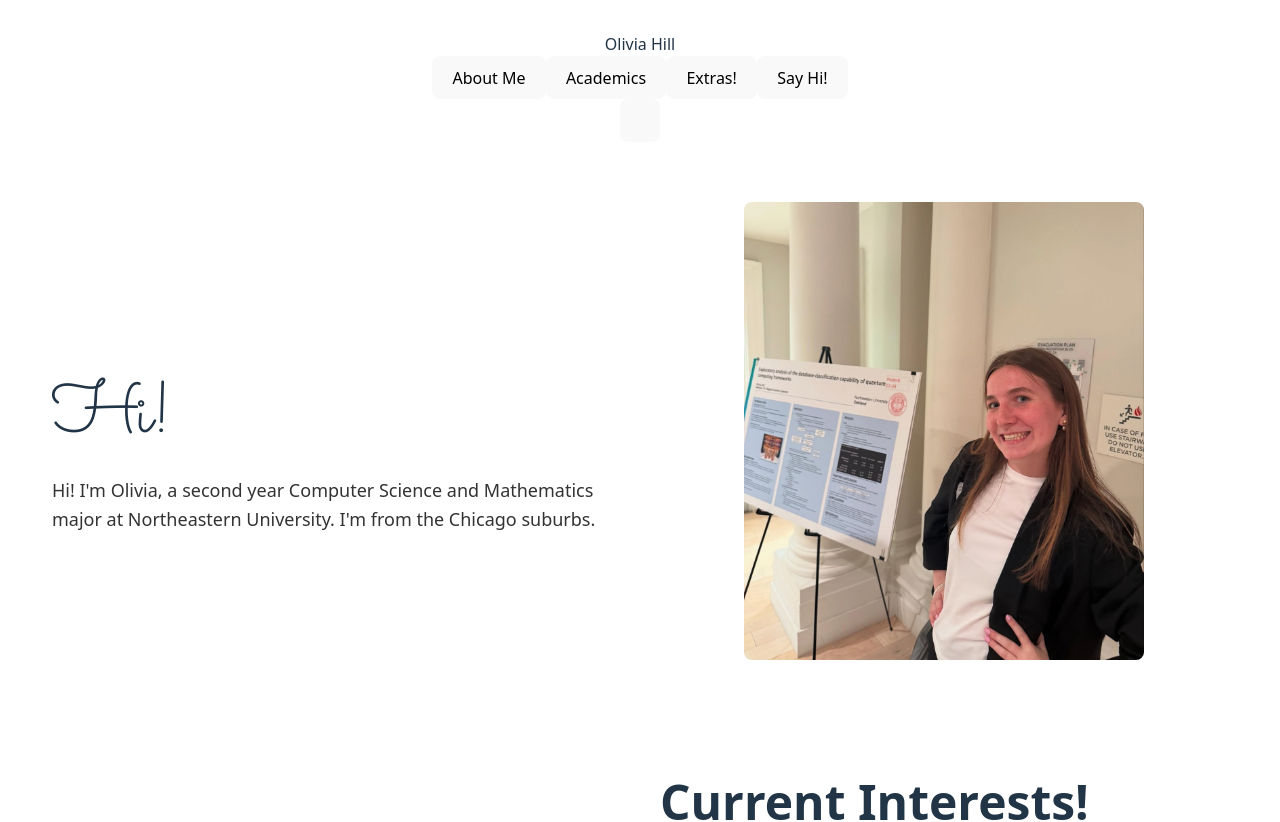
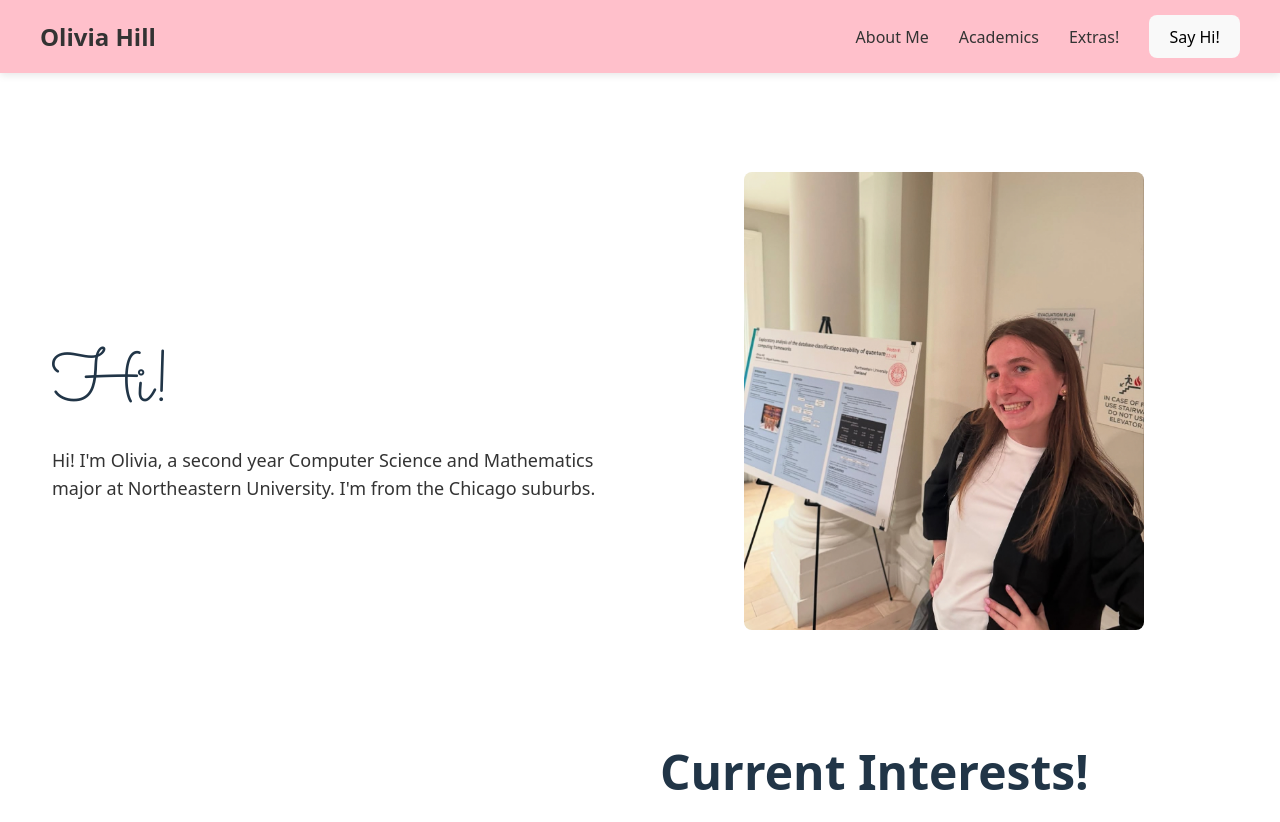
Before and after one commit to hill-ol/personal-website-vercel, a React (Vite) app: page / in a window 1280 px wide. Shown: the top 822 px of the page. Built offline with nearby package versions, Linux system fonts and the light colour scheme.

Commit message:
making the navbar

```diff
--- a/src/index.css
+++ b/src/index.css
@@ -24,7 +24,102 @@ a:hover {
   color: #535bf2;
 }
 
+.navbar {
+  position: fixed;
+  top: 0;
+  left: 0;
+  width: 100%;
+  background-color: pink;
+  box-shadow: 0 2px 8px rgba(0, 0, 0, 0.1);
+  z-index: 1000;
+}
+
+.navbar-container {
+  max-width: 1200px;
+  margin: 0 auto;
+  padding: 15px 20px;
+}
+
+.navbar-content {
+  display: flex;
+  justify-content: space-between;
+  align-items: center;
+}
+
+.brand-logo {
+  font-size: 24px;
+  font-weight: bold;
+  color: #333;
+}
+
+.desktop-menu {
+  display: flex;
+  gap: 30px;
+  align-items: center;
+}
+
+.nav-link {
+  background: none;
+  border: none;
+  font-size: 16px;
+  color: #333;
+  cursor: pointer;
+  padding: 8px 0;
+  transition: color 0.3s;
+}
+
+.nav-link:hover {
+  color: #666;
+}
+
+.contact-button {
+  background-color: #333;
+  color: white;
+  border: none;
+  padding: 10px 25px;
+  border-radius: 25px;
+  cursor: pointer;
+  font-size: 16px;
+  transition: background-color 0.3s;
+}
+
+.contact-button:hover {
+  background-color: #555;
+}
+
+.mobile-menu-toggle {
+  display: none;
+  background: none;
+  border: none;
+  cursor: pointer;
+}
+
+.menu-icon {
+  width: 30px;
+  height: 30px;
+}
+
+.mobile-menu {
+  display: flex;
+  flex-direction: column;
+  gap: 15px;
+  padding: 20px 0;
+  border-top: 1px solid #eee;
+  margin-top: 15px;
+}
+
+@media (max-width: 768px) {
+  .desktop-menu {
+    display: none;
+  }
+
+  .mobile-menu-toggle {
+    display: block;
+  }
+}
+
 body {
+  padding-top: 80px;
   margin: 0;
   display: flex;
   place-items: center;
```
